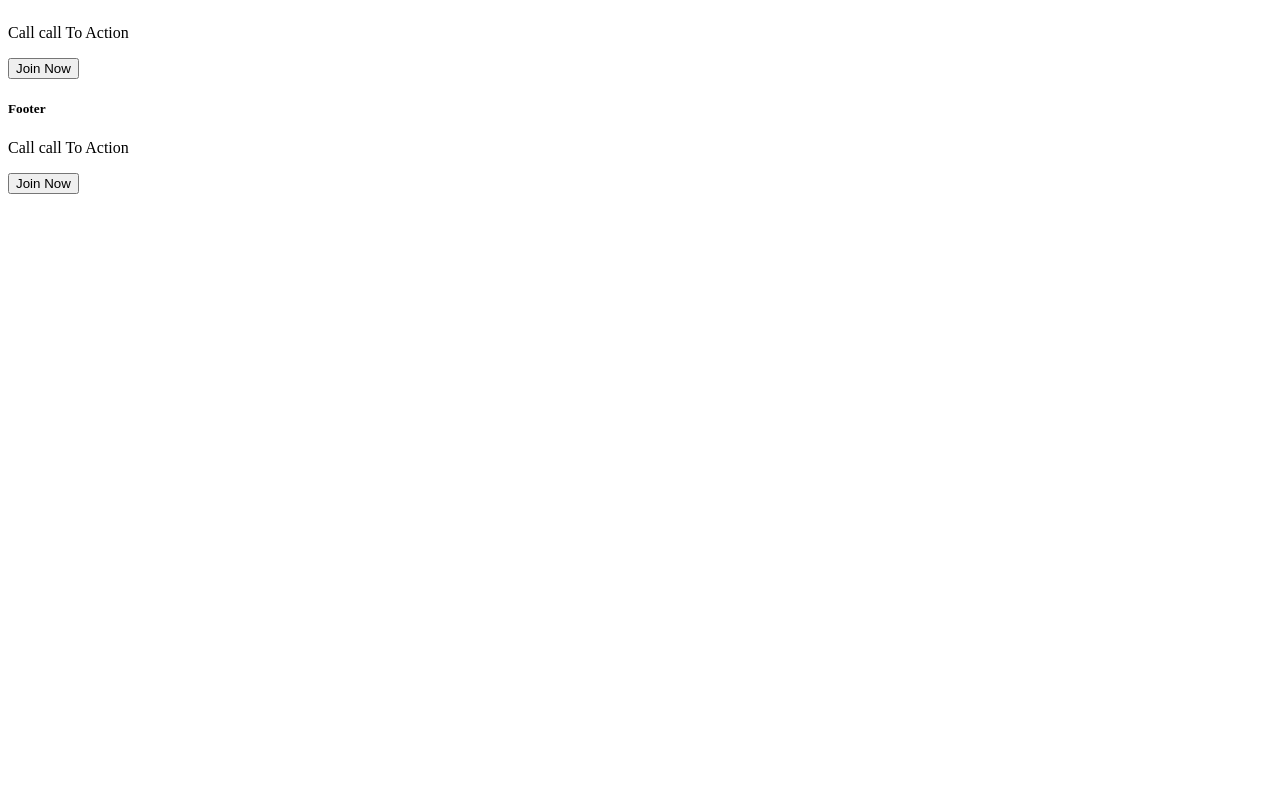
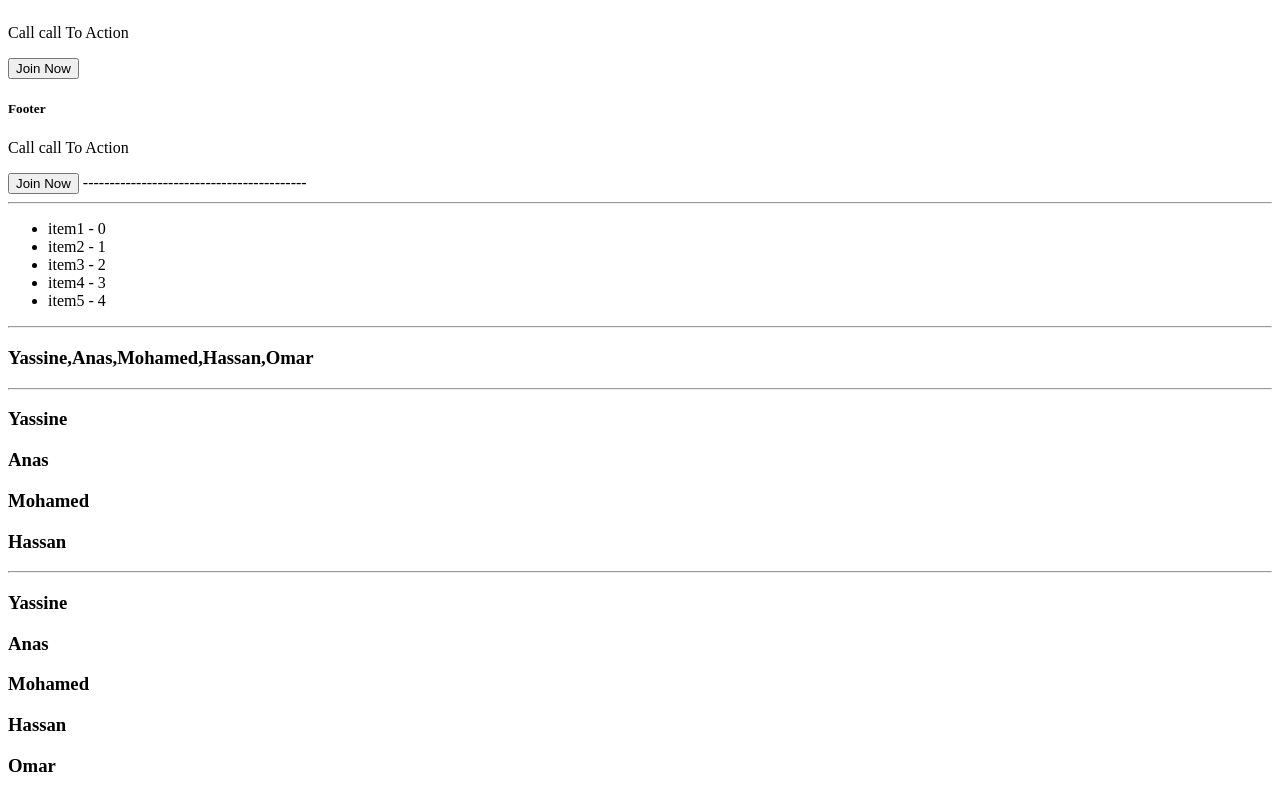
Before and after one commit to seeyassine/Angular-Learn, an Angular app: page / in a window 1280 px wide. Shown: the part 828-1624 px from the top of the page. Before the commit the page ends 1030 px from the top, so only its background shows below. Built offline with nearby package versions, Linux system fonts and the light colour scheme.

Commit message:
66: Introduction to NgFor

```diff
--- a/src/app/components/directives/directives.component.html
+++ b/src/app/components/directives/directives.component.html
@@ -116,3 +116,28 @@
         <div [ngTemplateOutlet]="callToAction">
             <h5>Footer</h5>
         </div>
+
+------------------------------------------ <hr>
+
+<!-- ng for Directive  -->
+
+<ul>
+    <li *ngFor="let item of items; let i = index">{{ item }} - {{ i }}</li>
+</ul>
+
+<hr>
+
+<h3>{{ users }}</h3>
+
+<hr>
+
+<h3>{{ users[0] }}</h3>
+<h3>{{ users[1] }}</h3>
+<h3>{{ users[2] }}</h3>
+<h3>{{ users[3] }}</h3>
+
+<hr>
+
+<h3 *ngFor="let user of users">
+    {{ user }}
+</h3>
--- a/src/app/components/directives/directives.component.ts
+++ b/src/app/components/directives/directives.component.ts
@@ -1,10 +1,10 @@
-import { NgIf, NgTemplateOutlet } from '@angular/common';
+import { NgFor, NgIf, NgTemplateOutlet } from '@angular/common';
 import { Component } from '@angular/core';
 
 @Component({
   selector: 'app-directives',
   standalone: true,
-  imports: [NgIf, NgTemplateOutlet],
+  imports: [NgIf, NgTemplateOutlet, NgFor],
   templateUrl: './directives.component.html',
   styleUrl: './directives.component.css'
 })
@@ -19,6 +19,10 @@ export class DirectivesComponent {
   loginCount:number = 0;
   userRole:string = 'Member';
 
+  items: any = ['item1', 'item2', 'item3', 'item4', 'item5'];
+
+  users: Array<string> = ['Yassine', 'Anas', 'Mohamed', 'Hassan', 'Omar'];
+
   handleClick() {
     this.Isloggedin = !this.Isloggedin;
     this.isAdmin = !this.isAdmin;
```
